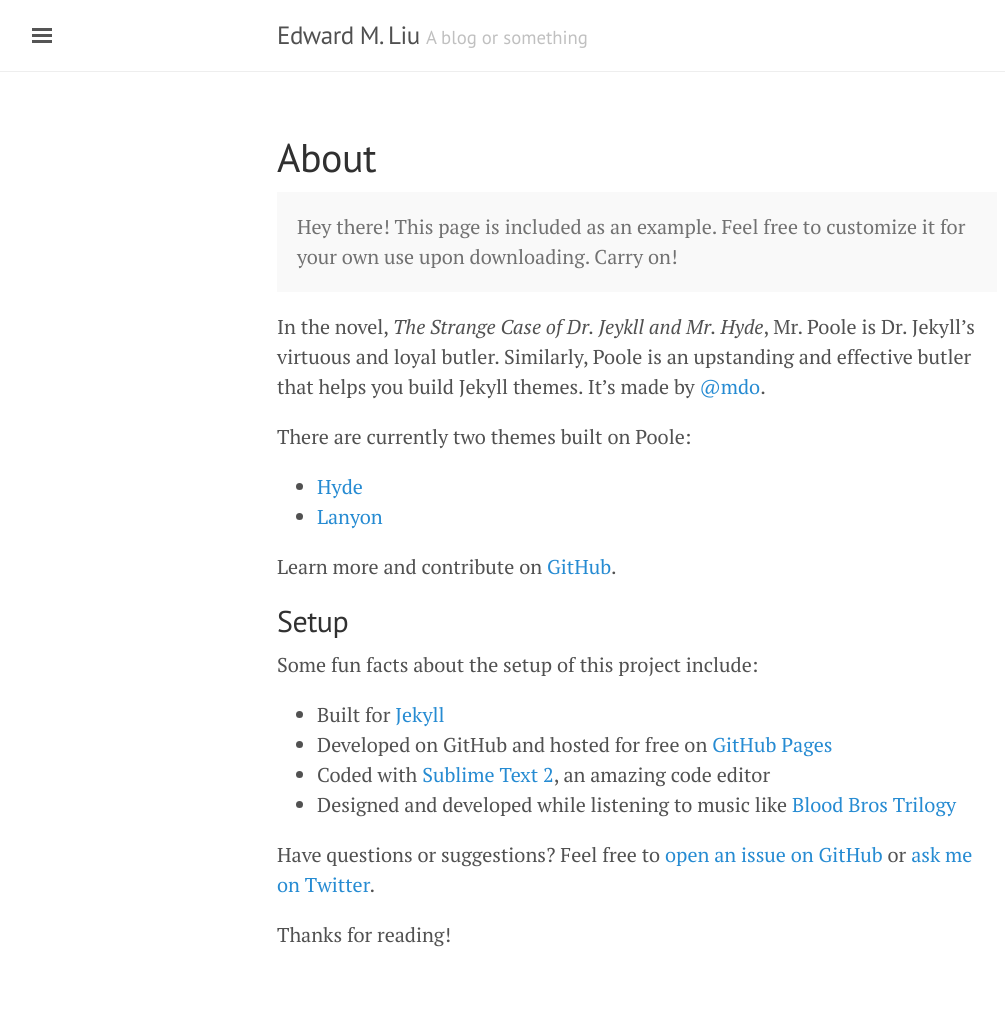
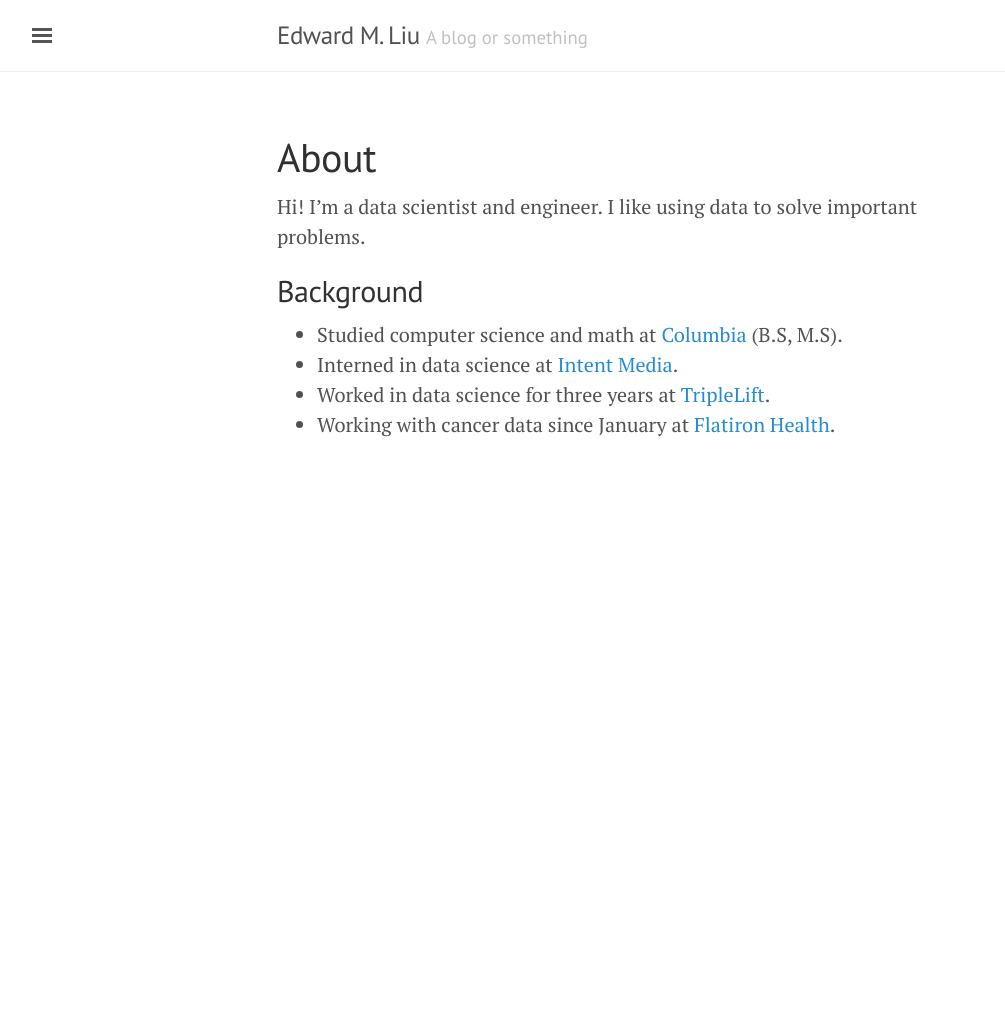
Before and after one commit to eml2170/eml2170.github.io, a Jekyll site: the page built from about.md, in a window 1280 px wide. Shown: the whole page, without its empty margins (3-1008 px from the left). Built offline with Jekyll 4.4.1, drawn with Linux system fonts in a browser that asks for light colours; after the commit the page ends 900 px from its top, so only the background shows below that.

Commit message:
about me

```diff
--- a/_config.yml
+++ b/_config.yml
@@ -9,8 +9,8 @@
 # Setup
 title:               Edward M. Liu
 tagline:             'A blog or something'
-description:         'A reserved <a href="http://jekyllrb.com" target="_blank">Jekyll</a> theme that places the utmost gravity on content with a hidden drawer. Made by <a href="https://twitter.com/mdo" target="_blank">@mdo</a>.'
-url:                 http://lanyon.getpoole.com
+description:         'Cool sidebar'
+url:                 https://eml2170.github.io
 baseurl:             ''
 paginate:            5
 paginate_path: "page:num"
--- a/_includes/sidebar.html
+++ b/_includes/sidebar.html
@@ -25,9 +25,7 @@
       {% endif %}
     {% endfor %}
 
-    <a class="sidebar-nav-item" href="{{ site.github.repo }}/archive/v{{ site.version }}.zip">Download</a>
-    <a class="sidebar-nav-item" href="{{ site.github.repo }}">GitHub project</a>
-    <span class="sidebar-nav-item">Currently v{{ site.version }}</span>
+    <a class="sidebar-nav-item" href="https://github.com/eml2170/eml2170.github.io">GitHub project</a>
   </nav>
 
   <div class="sidebar-item">
--- a/about.md
+++ b/about.md
@@ -3,28 +3,11 @@
 title: About
 ---
 
-<p class="message">
-  Hey there! This page is included as an example. Feel free to customize it for your own use upon downloading. Carry on!
-</p>
+Hi! I'm a data scientist and engineer. I like using data to solve important problems.
 
-In the novel, *The Strange Case of Dr. Jeykll and Mr. Hyde*, Mr. Poole is Dr. Jekyll's virtuous and loyal butler. Similarly, Poole is an upstanding and effective butler that helps you build Jekyll themes. It's made by [@mdo](https://twitter.com/mdo).
+## Background
 
-There are currently two themes built on Poole:
-
-* [Hyde](http://hyde.getpoole.com)
-* [Lanyon](http://lanyon.getpoole.com)
-
-Learn more and contribute on [GitHub](https://github.com/poole).
-
-## Setup
-
-Some fun facts about the setup of this project include:
-
-* Built for [Jekyll](http://jekyllrb.com)
-* Developed on GitHub and hosted for free on [GitHub Pages](https://pages.github.com)
-* Coded with [Sublime Text 2](http://sublimetext.com), an amazing code editor
-* Designed and developed while listening to music like [Blood Bros Trilogy](https://soundcloud.com/maddecent/sets/blood-bros-series)
-
-Have questions or suggestions? Feel free to [open an issue on GitHub](https://github.com/poole/issues/new) or [ask me on Twitter](https://twitter.com/mdo).
-
-Thanks for reading!
+* Studied computer science and math at [Columbia](https://www.columbia.edu) (B.S, M.S).
+* Interned in data science at [Intent Media](https://intent.com).
+* Worked in data science for three years at [TripleLift](https://triplelift.com).
+* Working with cancer data since January at [Flatiron Health](https://flatiron.com).
```
